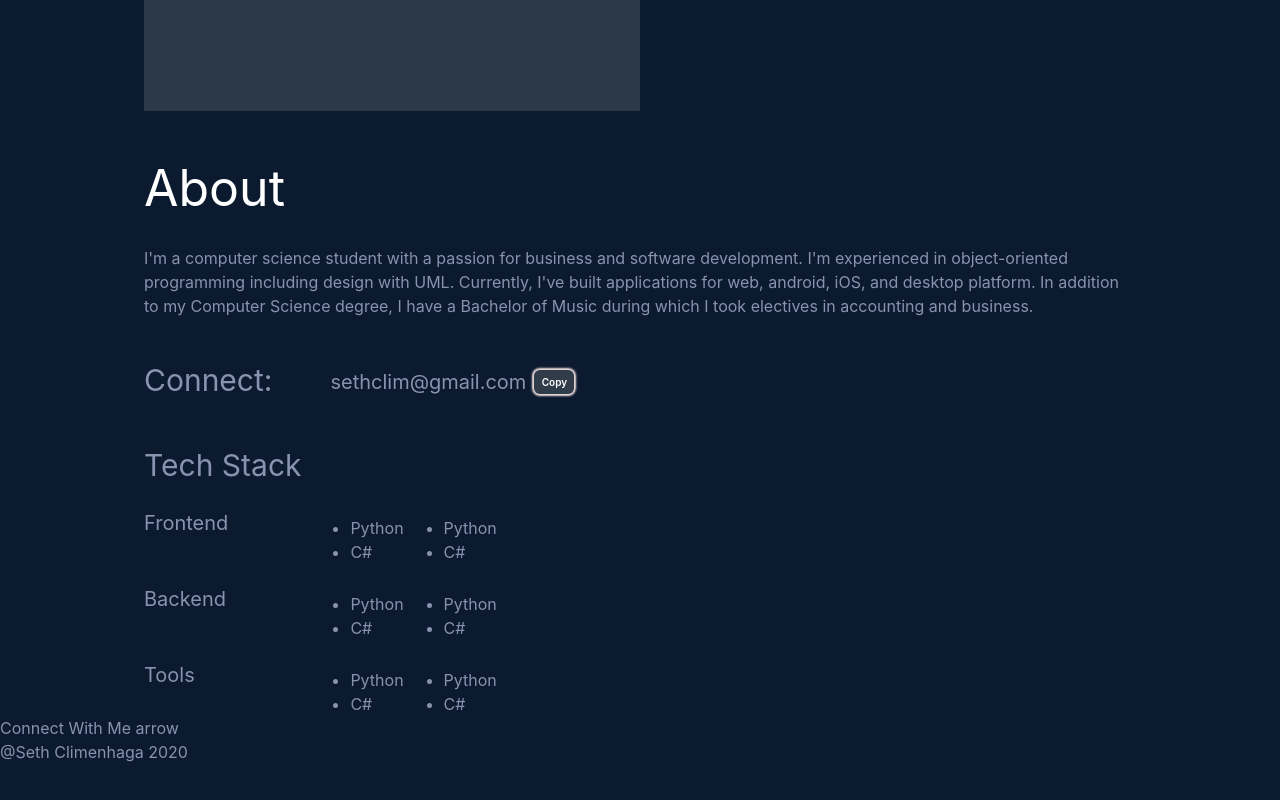
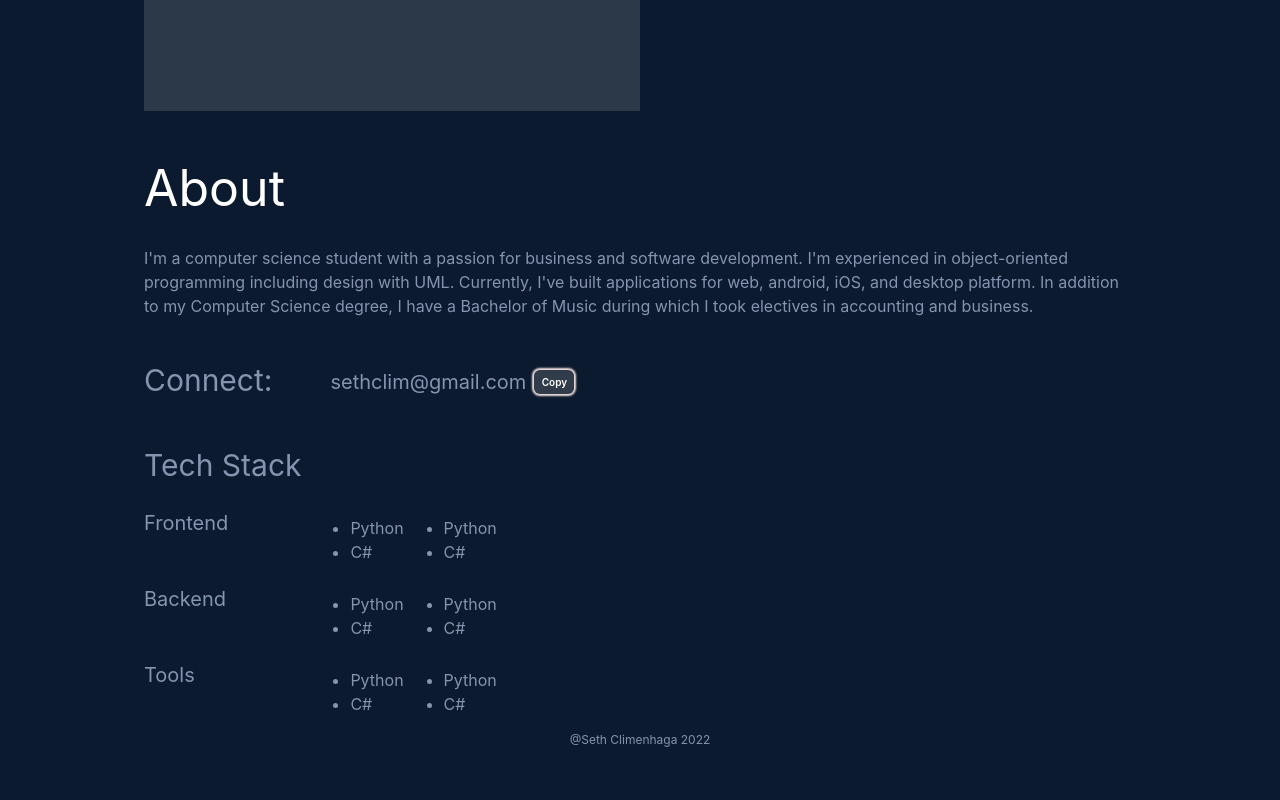
Before and after one commit to sethclim/my-portfolio, a React (Create React App) app: page / in a window 1280 px wide. Shown: the part 1244-2044 px from the top of the page. After the commit the page ends 2008 px from the top, so only its background shows below. Built offline with nearby package versions, Linux system fonts and the light colour scheme; the HTML template or start-up script is replaced by a standard one.

Commit message:
Updated Footer

```diff
--- a/src/App.js
+++ b/src/App.js
@@ -92,13 +92,13 @@ function App() {
             id="About"
             component={About}
           />
-          <Section
+          {/* <Section
             title="Projects"
             subtitle={"Hi there"}
             dark={true}
             id="Contact"
             component={Contact}
-          />
+          /> */}
           <Footer />
         </Box>
       </Router>
--- a/src/Components/Footer.js
+++ b/src/Components/Footer.js
@@ -1,32 +1,15 @@
 import React from "react";
+
+import { Flex,  Container, Grid, GridItem, Text, Image, Button, HStack, VStack, Link } from '@chakra-ui/react'
 
 function Footer() {
   return (
-    <div className="main-footer">
-      <div className="footer_container">
-        <h5>@Seth Climenhaga 2020</h5>
-        <nav className="main-links">
-          <ul className="main-links-list">
-            <li>
-              <a href="#">
-                {/* <i className="icon" className="fa fa-facebook-square"></i> */}
-              </a>
-            </li>
-            <li>
-              <a href="#">
-                {/* <i className="icon" className="fa fa-instagram"></i> */}
-              </a>
-            </li>
+    <Container maxW='container.lg' height="3em">
+      <Flex alignItems="center" justifyContent="center" h="100%">
+        <Text fontSize={12}>@Seth Climenhaga 2022</Text>
 
-            <li>
-              <a href="#">
-                {/* <i className="icon" className="fa fa-envelope"></i> */}
-              </a>
-            </li>
-          </ul>
-        </nav>
-      </div>
-    </div>
+      </Flex>
+    </Container>
   );
 }
 
```
